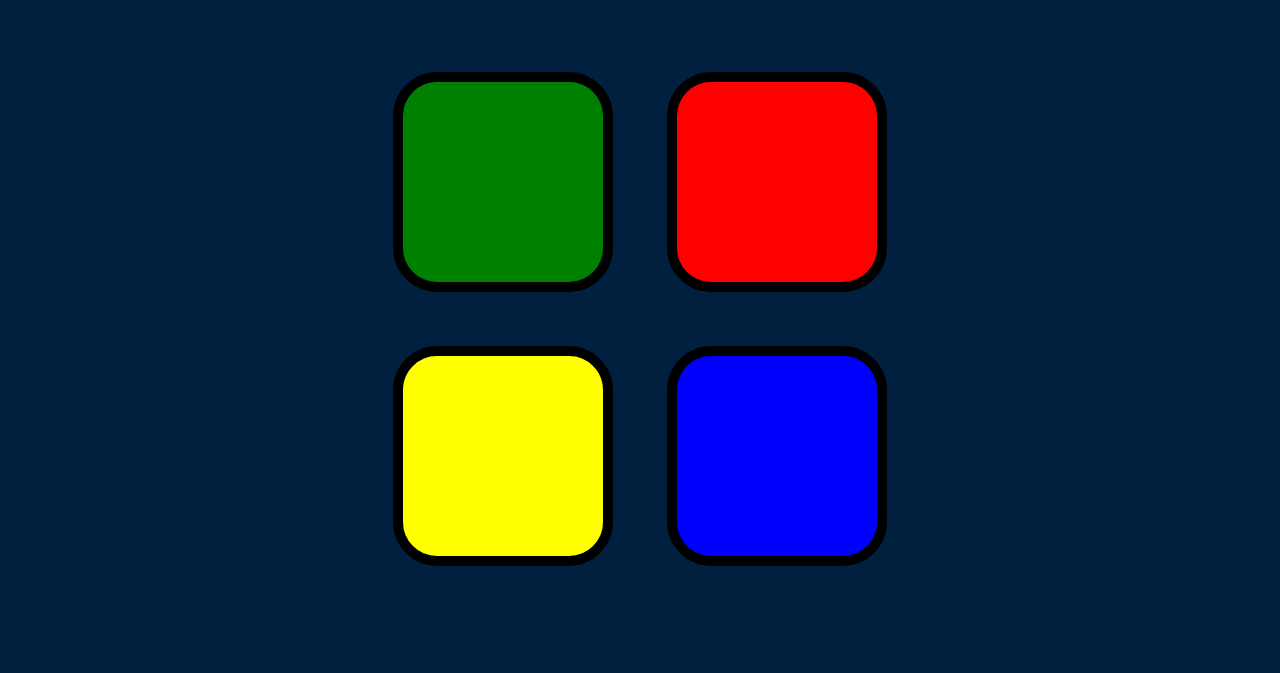
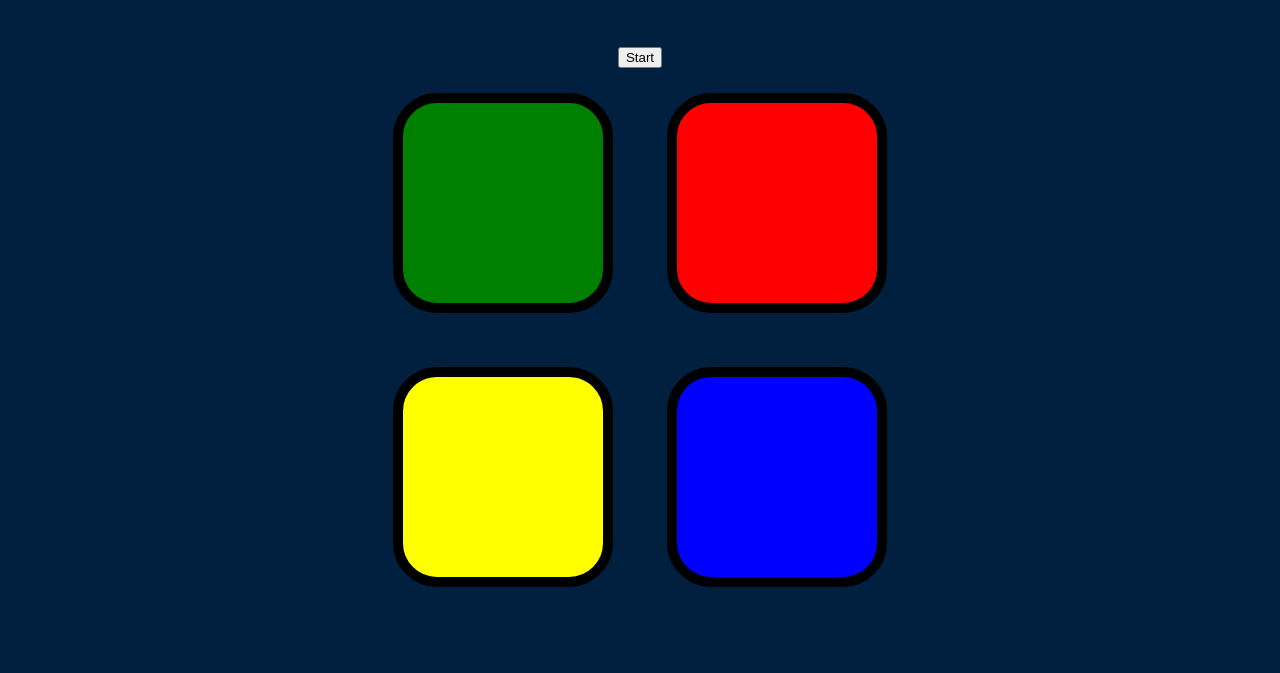
Before and after one commit to llachezara/TheCompleteWebDeveloperBootcamp, a plain HTML site: page index.html in a window 1280 px wide. Shown: the part 127-800 px from the top of the page. Drawn offline with nearby package versions, Linux system fonts and the light colour scheme.

Commit message:
Update index.html
Added a start button.

```diff
--- a/index.html
+++ b/index.html
@@ -10,6 +10,7 @@
 
 <body id="body">
   <h1 id="level-title">Press Any Key to Start</h1>
+  <button id="startButton" type="button">Start</button>
   <div class="container">
     <div lass="row">
 
```
